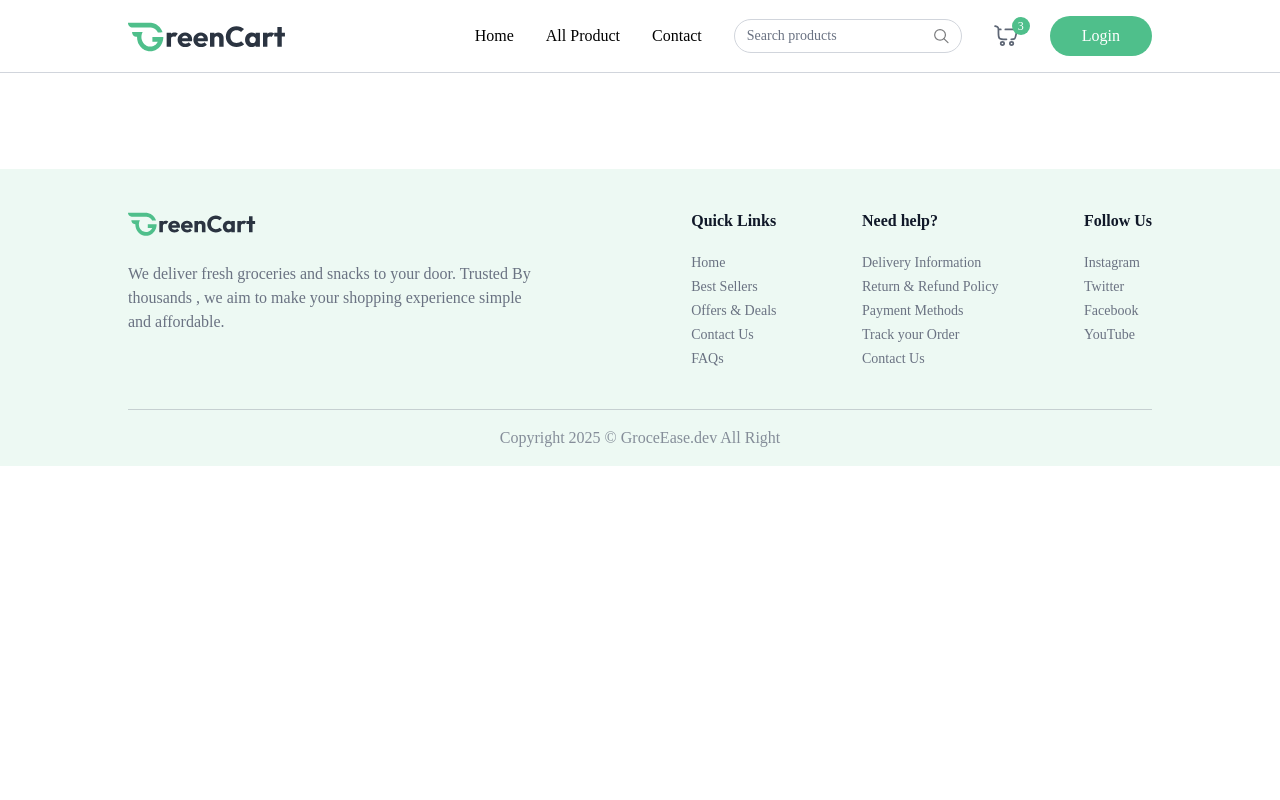
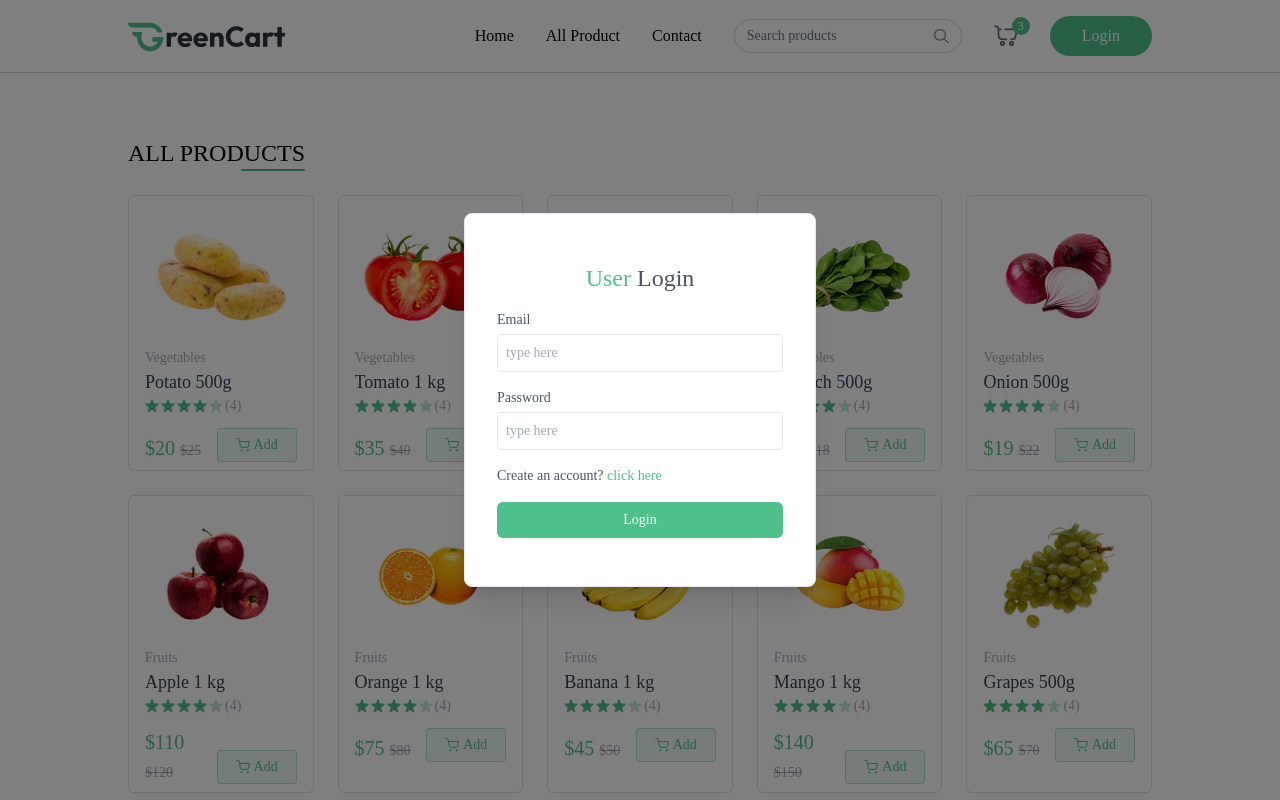
Before and after one commit to JAIVARDHANNN/GroceEase, a React (Vite) app in the folder client/: page /products in a window 1280 px wide. Both pictures are taken after a click on the button "Login". Shown: the top 800 px of the page. Built offline with nearby package versions, Linux system fonts and the light colour scheme.

Commit message:
Login page Created

```diff
--- a/client/index.html
+++ b/client/index.html
@@ -4,7 +4,7 @@
     <meta charset="UTF-8" />
     <link rel="icon" type="image/svg+xml" href="/favicon.svg" />
     <meta name="viewport" content="width=device-width, initial-scale=1.0" />
-    <title>GroceEase</title>
+    <title>GreenCart</title>
   </head>
   <body>
     <div id="root"></div>
--- a/client/src/App.jsx
+++ b/client/src/App.jsx
@@ -4,22 +4,30 @@
 import { Route, Routes, useLocation } from 'react-router-dom'
 import { Toaster } from 'react-hot-toast'
 import Footer from './Components/Footer'
+import { useAppContext } from './Context/AppContext'
+import Login from './Components/Login'
+import AllProducts from './Pages/AllProducts'
+import ProductCategory from './Pages/ProductCategory'
 
 
 const App = () => {
 
   const isSellerPath = useLocation().pathname.includes("seller");
-
+  const {showUserLogin} = useAppContext();
 
   return (
     <div>
       {isSellerPath ? null : <Navbar/>}
+      {showUserLogin ? <Login/> : null}
 
       <Toaster />
 
       <div className={`${isSellerPath ? "" : "px-6 md:px-16 lg:px-24 xl:px-32"}`}>
         <Routes>
           <Route path='/'  element ={<Home/>} />
+          <Route path='/products'  element ={<AllProducts/>} />
+          <Route path='/products/:category'  element ={<ProductCategory/>} />
+
         </Routes>
       </div>
     {!isSellerPath && <Footer/>}
--- /dev/null
+++ b/client/src/Components/Login.jsx
@@ -0,0 +1,58 @@
+import React from 'react'
+import { useAppContext } from '../Context/AppContext';
+
+const Login = () => {
+
+    const {setShowUserLogin , setUser} = useAppContext();
+
+    const [state, setState] = React.useState("login");
+    const [name, setName] = React.useState("");
+    const [email, setEmail] = React.useState("");
+    const [password, setPassword] = React.useState("");
+
+    const onSubmitHandler = async()=>{
+            event.preventDefault();
+            setUser({
+                email:"test@groceease.dev" ,
+                name : "Jaivardhan"
+            })
+            setShowUserLogin(false)
+    }
+    return (
+    <div onClick={()=>setShowUserLogin(false)} className='fixed top-0 bottom-0 left-0 right-0 z-30 flex items-center text-sm text-gray-600 bg-black/50'>
+         <form onSubmit={onSubmitHandler} onClick={(e)=>e.stopPropagation()} className="flex flex-col gap-4 m-auto items-start p-8 py-12 w-80 sm:w-[352px] rounded-lg shadow-xl border border-gray-200 bg-white">
+            <p className="text-2xl font-medium m-auto">
+                <span className="text-primary">User</span> {state === "login" ? "Login" : "Sign Up"}
+            </p>
+            {state === "register" && (
+                <div className="w-full">
+                    <p>Name</p>
+                    <input onChange={(e) => setName(e.target.value)} value={name} placeholder="type here" className="border border-gray-200 rounded w-full p-2 mt-1 outline-primary" type="text" required />
+                </div>
+            )}
+            <div className="w-full ">
+                <p>Email</p>
+                <input onChange={(e) => setEmail(e.target.value)} value={email} placeholder="type here" className="border border-gray-200 rounded w-full p-2 mt-1 outline-primary" type="email" required />
+            </div>
+            <div className="w-full ">
+                <p>Password</p>
+                <input onChange={(e) => setPassword(e.target.value)} value={password} placeholder="type here" className="border border-gray-200 rounded w-full p-2 mt-1 outline-primary" type="password" required />
+            </div>
+            {state === "register" ? (
+                <p>
+                    Already have account? <span onClick={() => setState("login")} className="text-primary cursor-pointer">click here</span>
+                </p>
+            ) : (
+                <p>
+                    Create an account? <span onClick={() => setState("register")} className="text-primary cursor-pointer">click here</span>
+                </p>
+            )}
+            <button className="bg-primary hover:bg-primary-dull transition-all text-white w-full py-2 rounded-md cursor-pointer">
+                {state === "register" ? "Create Account" : "Login"}
+            </button>
+        </form>
+    </div>
+  )
+}
+
+export default Login
--- a/client/src/Components/Navbar.jsx
+++ b/client/src/Components/Navbar.jsx
@@ -1,15 +1,21 @@
-import React from 'react'
+import React, { useEffect } from 'react'
 import { NavLink } from 'react-router-dom'
 import  {assets} from '../assets/assets'
 import {useAppContext} from '../Context/AppContext'
 const Navbar = () => {
     const [open, setOpen] = React.useState(false)
-    const {user , setUser , setShowUserLogin , navigate } = useAppContext();
+    const {user , setUser , setShowUserLogin , navigate , setSearchQuery , searchQuery} = useAppContext();
     const logout =  async ()=>{
         setUser(null);
         navigate('/');
 
     }
+
+    useEffect(()=>{
+        if(searchQuery.length > 0){
+            navigate("/products")
+        }
+    } , [searchQuery])
 
   return (
     <nav className="flex items-center justify-between px-6 md:px-16 lg:px-24 xl:px-32 py-4 border-b border-gray-300 bg-white relative transition-all">
@@ -28,7 +34,7 @@
 
 
         <div className="hidden lg:flex items-center text-sm gap-2 border border-gray-300 px-3 rounded-full">
-            <input className="py-1.5 w-full bg-transparent outline-none placeholder-gray-500" type="text" placeholder="Search products" />
+            <input onChange={(e)=>setSearchQuery(e.target.value)} className="py-1.5 w-full bg-transparent outline-none placeholder-gray-500" type="text" placeholder="Search products" />
            <img src={assets.search_icon} alt="search"  className='w-4 h-4'/>
         </div>
 
--- a/client/src/Components/NewsLetter.jsx
+++ b/client/src/Components/NewsLetter.jsx
@@ -22,5 +22,3 @@
 }
 
 export default NewsLetter;
-
-//2:14:00
--- a/client/src/Context/AppContext.jsx
+++ b/client/src/Context/AppContext.jsx
@@ -16,6 +16,7 @@
     const [ products  , setProducts] = useState([]);
 
     const [ cartItems  , setCartItems] = useState({});
+    const [ searchQuery  , setSearchQuery] = useState({});
 
     // Fetch all objects
     const fetchProducts = async () => {
@@ -63,7 +64,7 @@
 
     const value ={navigate , user , setUser , setIsSeller , isSeller ,
         showUserLogin , setShowUserLogin , products  , currency , addToCart , updateCartItem , removeFromCart ,
-        cartItems
+        cartItems , searchQuery , setSearchQuery
     }
         return <AppContext.Provider value={value}>
             {children}
--- /dev/null
+++ b/client/src/Pages/AllProducts.jsx
@@ -0,0 +1,36 @@
+import React, { useEffect, useState } from 'react'
+import { useAppContext } from '../Context/AppContext'
+import ProductCard from '../Components/ProductCard';
+
+const AllProducts = () => {
+
+    const {products , searchQuery} = useAppContext();;
+    const [FilteredProducts , setFilteredProducts] = useState([]);
+
+    useEffect(()=>{
+        if(searchQuery.length > 0){
+            setFilteredProducts(products.filter(
+                product=> product.name.toLowerCase().includes(searchQuery.toLowerCase())
+            ))
+        }else {
+            setFilteredProducts(products)
+        }
+    } , [products , searchQuery])
+
+  return (
+    <div className='mt-16 flex flex-col'>
+        <div className='flex flex-col items-end w-max'>
+            <p className='text-2xl font-medium uppercase'>All Products</p>
+            <div className='w-16 h-0.5 bg-primary rounded-full'></div>
+        </div>
+
+        <div className='grid grid-cols-2 sm:grid-cols-3 md:grid-cols-4 gap-3 md:gap-6 lg:grid-cols-5 mt-6'>
+            {FilteredProducts.filter((product)=> product.inStock).map((product , index)=>(
+                <ProductCard key={index} product={product}/>
+            ))}
+        </div>
+    </div>
+  )
+}
+
+export default AllProducts
--- /dev/null
+++ b/client/src/Pages/ProductCategory.jsx
@@ -0,0 +1,37 @@
+import React from 'react'
+import { useAppContext } from '../Context/AppContext'
+import { useParams } from 'react-router-dom';
+import { categories } from '../assets/assets';
+
+const ProductCategory = () => {
+
+    const {products} = useAppContext();
+    const {category} = useParams();
+
+    const searchCateogry  = categories.find((item)=> item.path.toLowerCase() === category)
+
+    const filteredProducts = products.filter((product)=> product.category.toLowerCase() === category)
+
+  return (
+    <div className='mt-16'>
+        {searchCateogry && (
+            <div className='flex flex-col items-end w-max'>
+               <p className='text-2xl font-medium' >{searchCateogry.text.toUpperCase()}</p>
+               <div className='w-16 h-0.5 bg-primary rounded-full'></div>
+            </div>
+        )}
+        {filteredProducts.length > 0 ? (
+          <div>
+            {filteredProducts.map((product)=>(
+              <ProductCard key={product._id} product= {product} />
+            ))}
+          </div>
+        ): (
+            <div></div>
+        )}
+
+    </div>
+  )
+}
+
+export default ProductCategory
```
